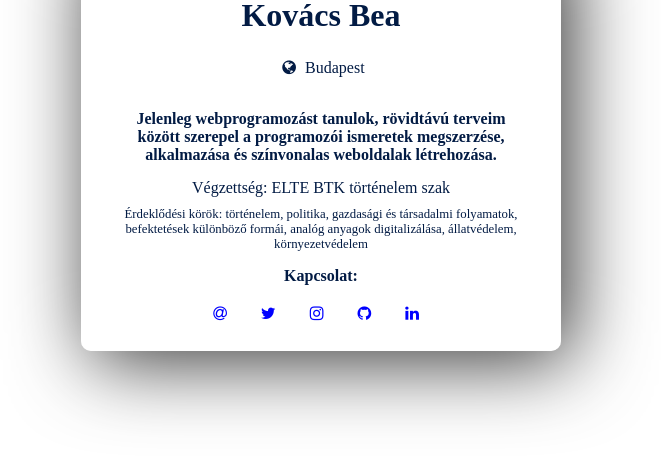
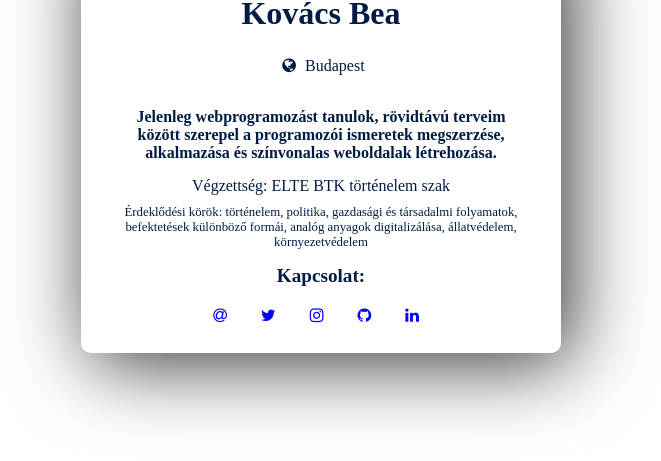
Before and after one commit to beakovacs/profile-card, a plain HTML site: page index.html in a window 1280 px wide. Shown: the part 265-726 px from the top of the page, without its empty margins (319-980 px from the left). Drawn offline with Linux system fonts and the light colour scheme.

Commit message:
Update main.css

```diff
--- a/main.css
+++ b/main.css
@@ -15,7 +15,7 @@ body {
 .profile-card {
   background-color: hsla(0, 0%, 100%, .5);
   width: 480px;
-  max-width: calc (100vw-10px);
+  max-width: calc(100vw-10px);
   box-shadow: hsla(0, 0%, 0%, .8) 10px 10px 80px;
   border-radius: 10px;
  }
@@ -31,7 +31,7 @@ h1 {
   padding: 15px;
 }
 h2  {
-  font-size: -0,5em;
+  font-size: 1.2em;
 }
 img {
   width: 200px;
```
